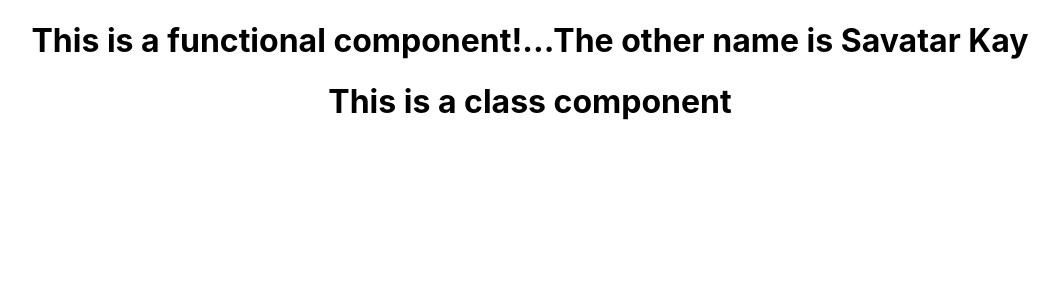
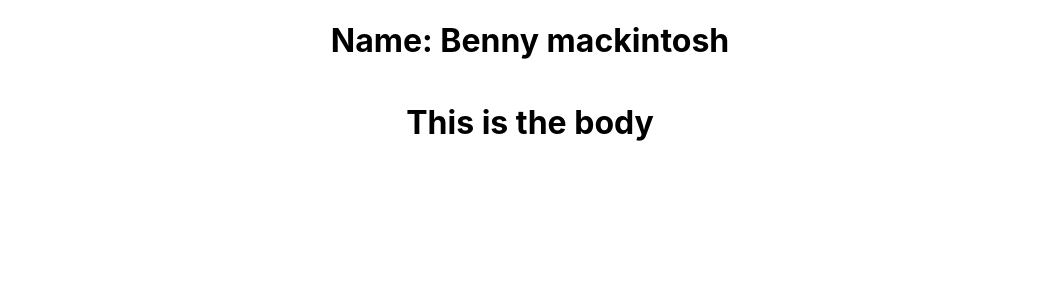
Before and after one commit to Arkoholic/schoolwebsite, a React (Create React App) app: page / in a window 1280 px wide. Shown: the top 300 px of the page, without its empty margins (110-1169 px from the left). Built offline with nearby package versions, Linux system fonts and the light colour scheme.

Commit message:
and more learning

```diff
--- a/src/App.js
+++ b/src/App.js
@@ -1,13 +1,18 @@
 //import logo from './logo.svg';
 import './App.css';
-import Hello from './components/Hello';
-import Message from './components/Message';
+// import Hello from './components/Hello';
+// import Message from './components/Message';
+import Profile from './components/Profile';
 
 function App() {
   return (
     <div className="App">
-      <Hello/>
-      <Message/>
+      <Profile name="Benny" lastname="mackintosh">
+      <h4>This is the body</h4>
+      </Profile>
+
+
+
     </div>
   );
 }
--- a/src/components/Hello.js
+++ b/src/components/Hello.js
@@ -1,10 +1,8 @@
 const displayName = () => {
     return "Savatar";
 };
-const name = "Kay";
-
 function Hello(){
-    return <h1>This is a functional component!...The other name is {displayName()} {name}</h1>
+    return <h1>This is a functional component!...The other name is {displayName()}</h1>
 }
 
 
--- /dev/null
+++ b/src/components/Profile.js
@@ -0,0 +1,7 @@
+function Profile(props){
+    return <h1>Name: {props.name} {props.lastname}
+    {props.children}
+    </h1>;
+}
+
+export default Profile;
```
